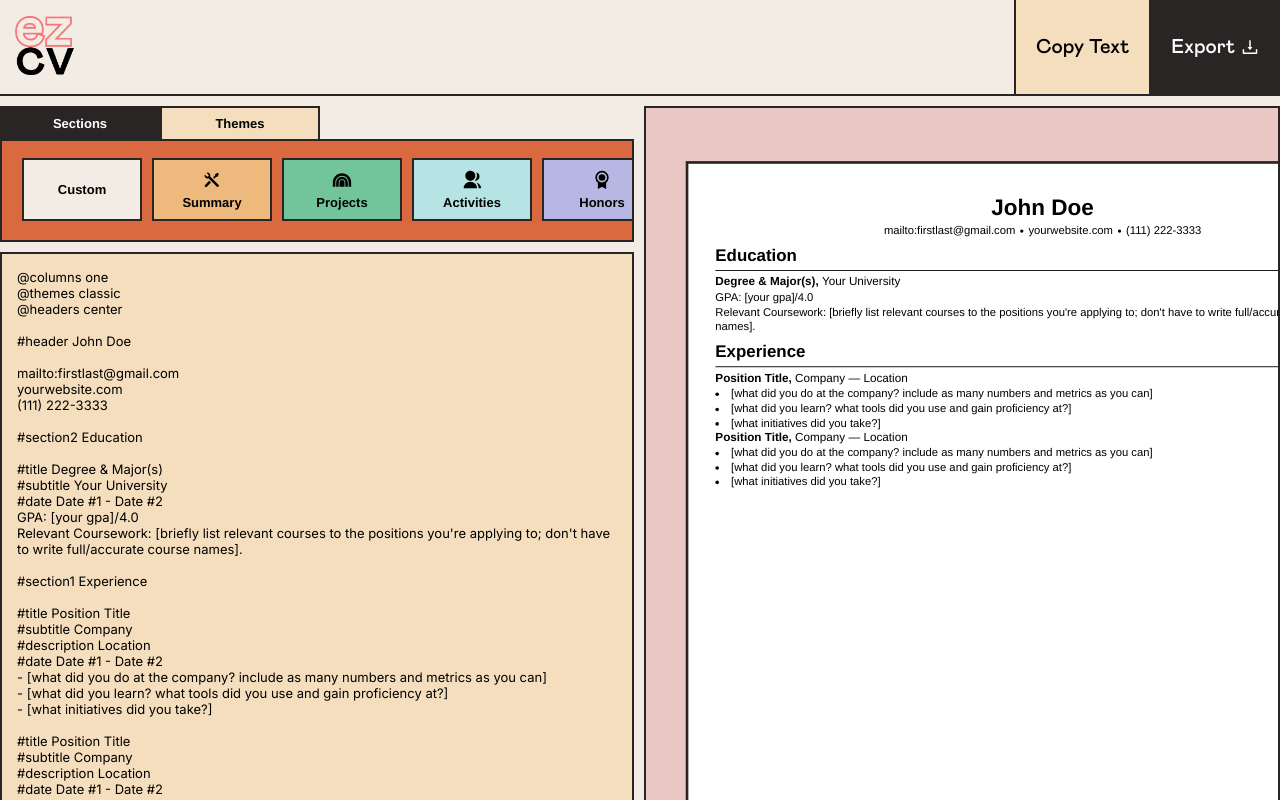
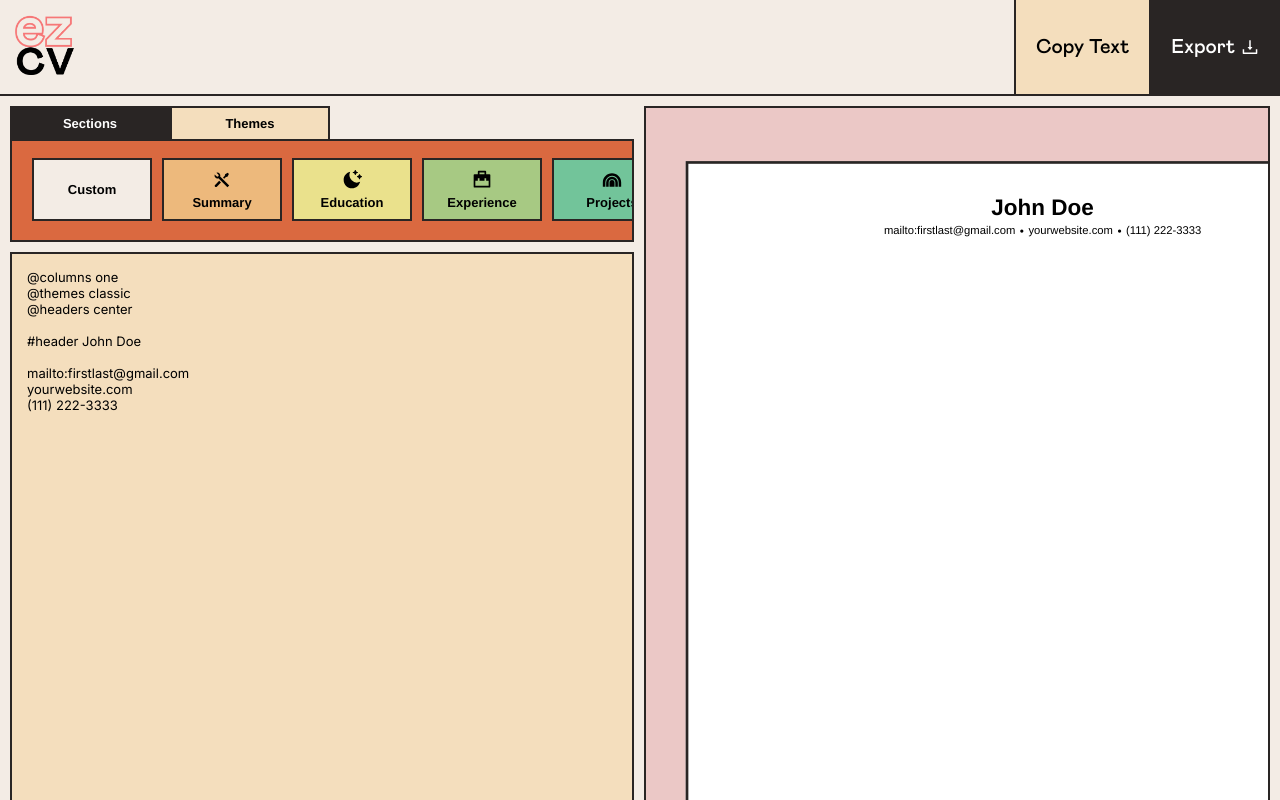
Before and after one commit to cnnmon/ezcv, a Next.js app: page /builder in a window 1280 px wide. Shown: the top 800 px of the page. Built offline with nearby package versions, Linux system fonts and the light colour scheme.

Commit message:
margins and default text

```diff
--- a/constants/sections.js
+++ b/constants/sections.js
@@ -297,9 +297,7 @@ export const getDefaultSections = () =>
 
 // default states
 export const getDefaultText = (sections) => {
-  const text = `${getDefaultStylingText()}\n\n${sections[0].char}\n\n${
-    sections[2].char
-  }\n\n${sections[3].char}\n\n`;
+  const text = `${getDefaultStylingText()}\n\n${sections[0].char}\n\n`;
   return text;
 };
 
--- a/pages/builder.jsx
+++ b/pages/builder.jsx
@@ -57,7 +57,7 @@ const Header = styled.div`
 const Body = styled.div`
   display: flex;
   justify-content: center;
-  margin-bottom: 30px;
+  margin: 0 10px 30px;
 
   @media only screen and (max-width: ${TRIGGERS.mobileBreakpoint}) {
     display: block;
```
